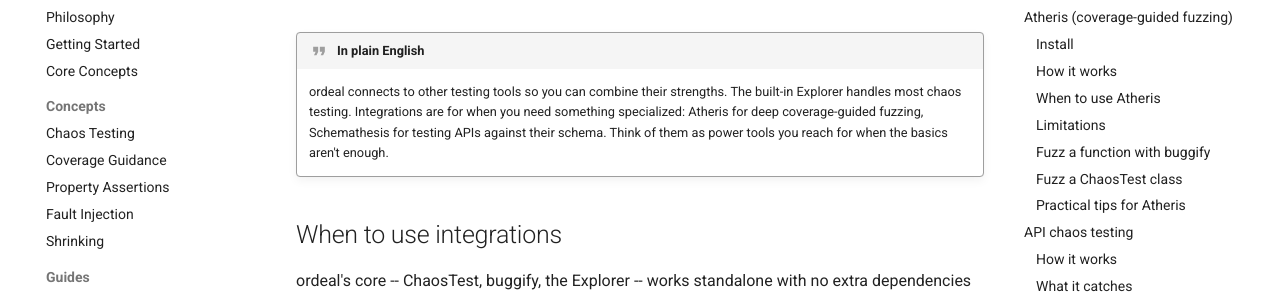
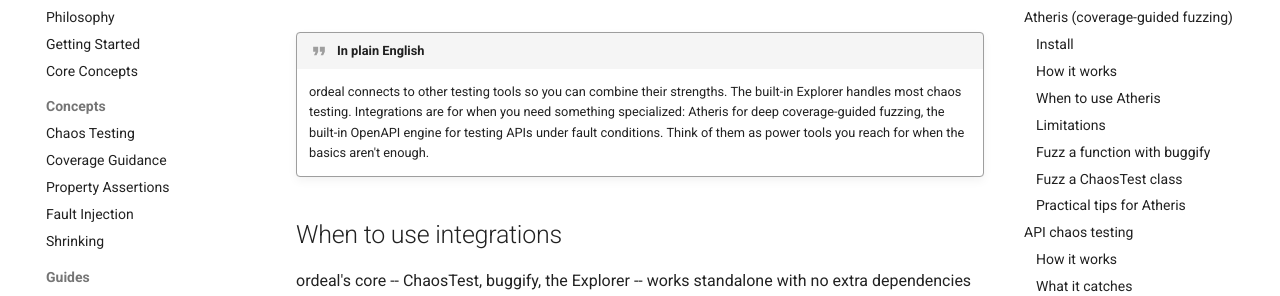
Before and after one commit to teilomillet/ordeal, an MkDocs documentation site: the page built from docs/guides/integrations.md, in a window 1280 px wide and 900 px high. Shown: the part 160-456 px from the top of the window. Built offline with MkDocs 1.6.1 and Material for MkDocs 9.7.7, drawn with Linux system fonts in a browser that asks for light colours; comment, search, counter and statistics services are not loaded.

Commit message:
chore: remove all schemathesis references from docs and config
Co-Authored-By: Claude Opus 4.6 (1M context) <noreply@anthropic.com>

```diff
--- a/docs/guides/integrations.md
+++ b/docs/guides/integrations.md
@@ -8,7 +8,7 @@ description: >-
 # Integrations
 
 !!! quote "In plain English"
-    ordeal connects to other testing tools so you can combine their strengths. The built-in Explorer handles most chaos testing. Integrations are for when you need something specialized: Atheris for deep coverage-guided fuzzing, Schemathesis for testing APIs against their schema. Think of them as power tools you reach for when the basics aren't enough.
+    ordeal connects to other testing tools so you can combine their strengths. The built-in Explorer handles most chaos testing. Integrations are for when you need something specialized: Atheris for deep coverage-guided fuzzing, the built-in OpenAPI engine for testing APIs under fault conditions. Think of them as power tools you reach for when the basics aren't enough.
 
 ## When to use integrations
 
```
Also changed, not shown: README.md (+1 -2 lines), docs/index.md (+1 -1 lines), 1 other file.
